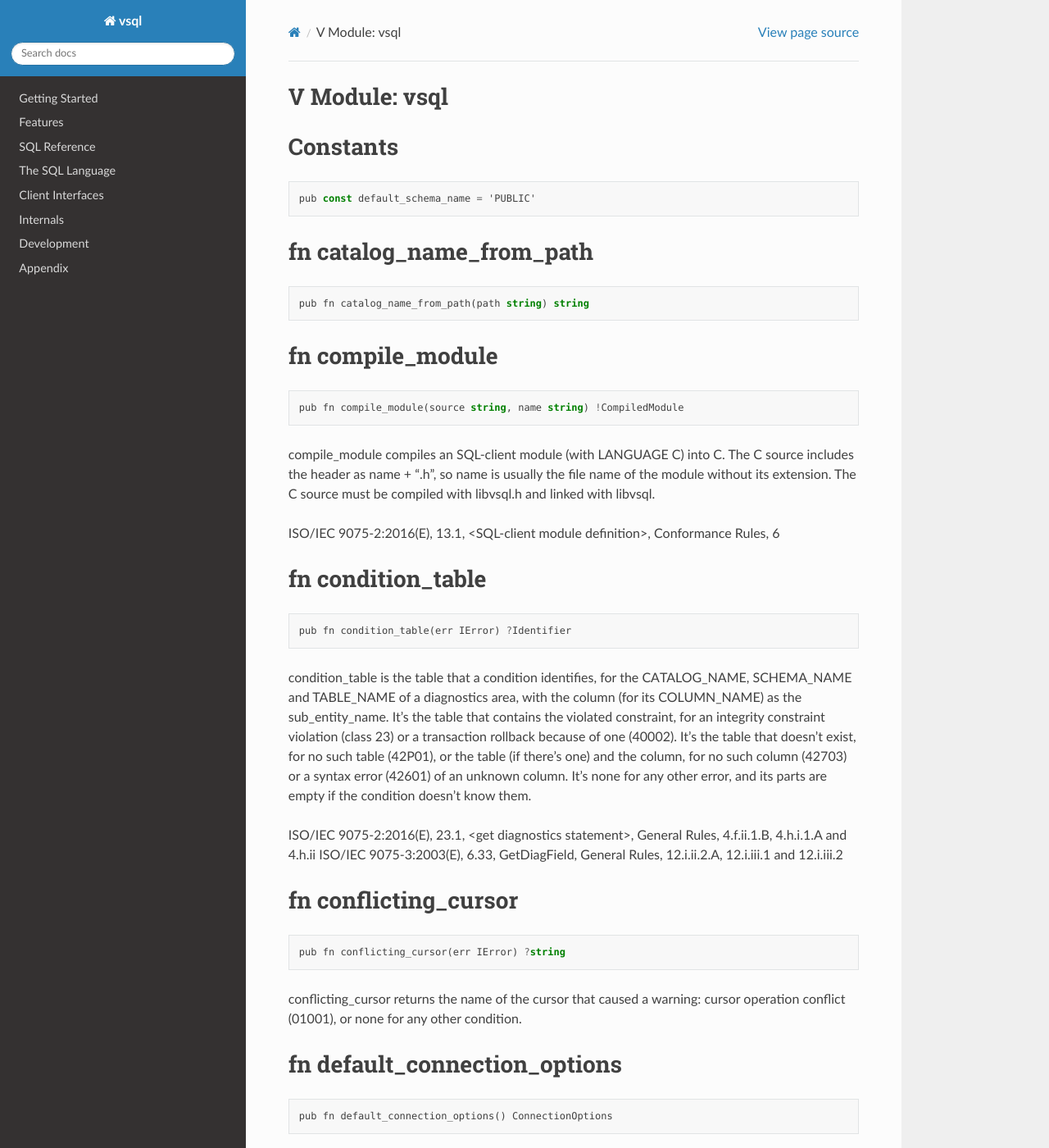
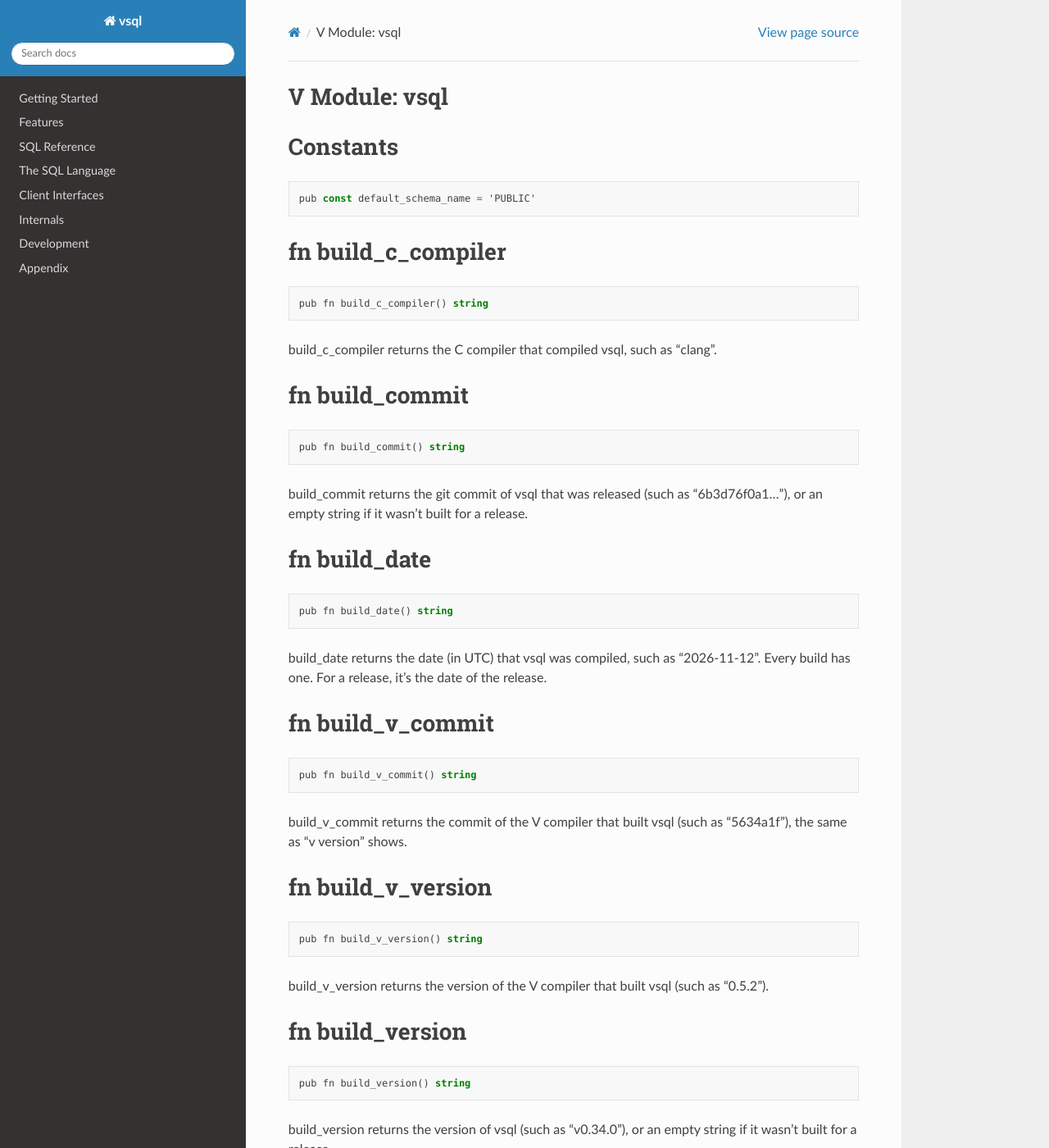
Before and after one commit to elliotchance/vsql, a Sphinx documentation site: the page built from docs/v-client-library-docs.rst, in a window 1280 px wide and 1400 px high. Shown: the whole window at 82% size. Built offline with Sphinx 7.4.7 and the Read the Docs theme 3.1.0, drawn with Linux system fonts in a browser that asks for light colours; some of the changed text lies outside the part shown.

Commit message:
cli: Add the build_* functions, and show them with "version -v"
build_version(), build_commit(), build_date(), build_v_version(),
build_v_commit() and build_c_compiler() are how vsql was built: the
release and its git commit (set by set_version.sh), the date it was
compiled, the V compiler and the C compiler. version() and
version_date() are removed, in favour of build_version() and
build_date().

"vsql version -v" prints them as shell variables sorted by name (such as
VSQL_BUILD_DATE='2026-11-12'), so the output can be run with eval, and
"vsql bench" prints them too.

Co-Authored-By: Claude Opus 5.5 <noreply@anthropic.com>

```diff
--- a/docs/cli.rst
+++ b/docs/cli.rst
@@ -713,3 +713,30 @@ Is used to display the current version:
 .. code-block:: sh
 
    vsql version
+
+Options are:
+
+- ``-verbose`` or ``-v``: Show how vsql was built, as shell variables, sorted
+  by name:
+
+.. code-block:: text
+
+   VSQL_BUILD_COMMIT='6b3d76f0a1c2e4d5b6a7f8091a2b3c4d5e6f7081'
+   VSQL_BUILD_C_COMPILER='clang'
+   VSQL_BUILD_DATE='2026-11-12'
+   VSQL_BUILD_VERSION='v1.5.0'
+   VSQL_BUILD_V_COMMIT='5634a1f'
+   VSQL_BUILD_V_VERSION='0.5.2'
+
+The variable is empty when the item has no value, such as
+``VSQL_BUILD_COMMIT`` for a build that isn't a release. The output can be run
+by a shell:
+
+.. code-block:: sh
+
+   eval "$(vsql version -v)"
+   echo "$VSQL_BUILD_COMMIT"
+
+The same values are returned by ``vsql.build_commit()``,
+``vsql.build_c_compiler()``, ``vsql.build_date()``, ``vsql.build_version()``,
+``vsql.build_v_commit()`` and ``vsql.build_v_version()`` in V.
--- a/docs/v-client-library-docs.rst
+++ b/docs/v-client-library-docs.rst
@@ -12,6 +12,66 @@ Constants
   pub const default_schema_name = 'PUBLIC'
 
 
+
+fn build_c_compiler
+-------------------
+
+
+.. code-block:: v
+
+   pub fn build_c_compiler() string
+
+build_c_compiler returns the C compiler that compiled vsql, such as "clang".
+
+fn build_commit
+---------------
+
+
+.. code-block:: v
+
+   pub fn build_commit() string
+
+build_commit returns the git commit of vsql that was released (such as "6b3d76f0a1..."), or an empty string if it wasn't built for a release.
+
+fn build_date
+-------------
+
+
+.. code-block:: v
+
+   pub fn build_date() string
+
+build_date returns the date (in UTC) that vsql was compiled, such as "2026-11-12". Every build has one. For a release, it's the date of the release.
+
+fn build_v_commit
+-----------------
+
+
+.. code-block:: v
+
+   pub fn build_v_commit() string
+
+build_v_commit returns the commit of the V compiler that built vsql (such as "5634a1f"), the same as "v version" shows.
+
+fn build_v_version
+------------------
+
+
+.. code-block:: v
+
+   pub fn build_v_version() string
+
+build_v_version returns the version of the V compiler that built vsql (such as "0.5.2").
+
+fn build_version
+----------------
+
+
+.. code-block:: v
+
+   pub fn build_version() string
+
+build_version returns the version of vsql (such as "v0.34.0"), or an empty string if it wasn't built for a release.
 
 fn catalog_name_from_path
 -------------------------
@@ -432,26 +492,6 @@ fn statement_ranges
    pub fn statement_ranges(script string) ([]StatementRange, StatementRange)
 
 statement_ranges finds the statements of a script that end with a semicolon, leaving out empty ones (including ones that are only comments). The range of the text after the last semicolon is returned separately. Its first is less than zero if there's nothing but white space and comments, which might be because more of the script is still to come.
-
-fn version
-----------
-
-
-.. code-block:: v
-
-   pub fn version() string
-
-version returns the version of vsql (such as "v0.34.0"), or an empty string if it wasn't built for a release.
-
-fn version_date
----------------
-
-
-.. code-block:: v
-
-   pub fn version_date() string
-
-version_date returns the date that vsql was released (such as "2026-10-28"), or an empty string if it wasn't built for a release.
 
 fn violated_constraint
 ----------------------
```
Also changed, not shown: docs/benchmark.rst (+8 -4 lines), 9 other files.
